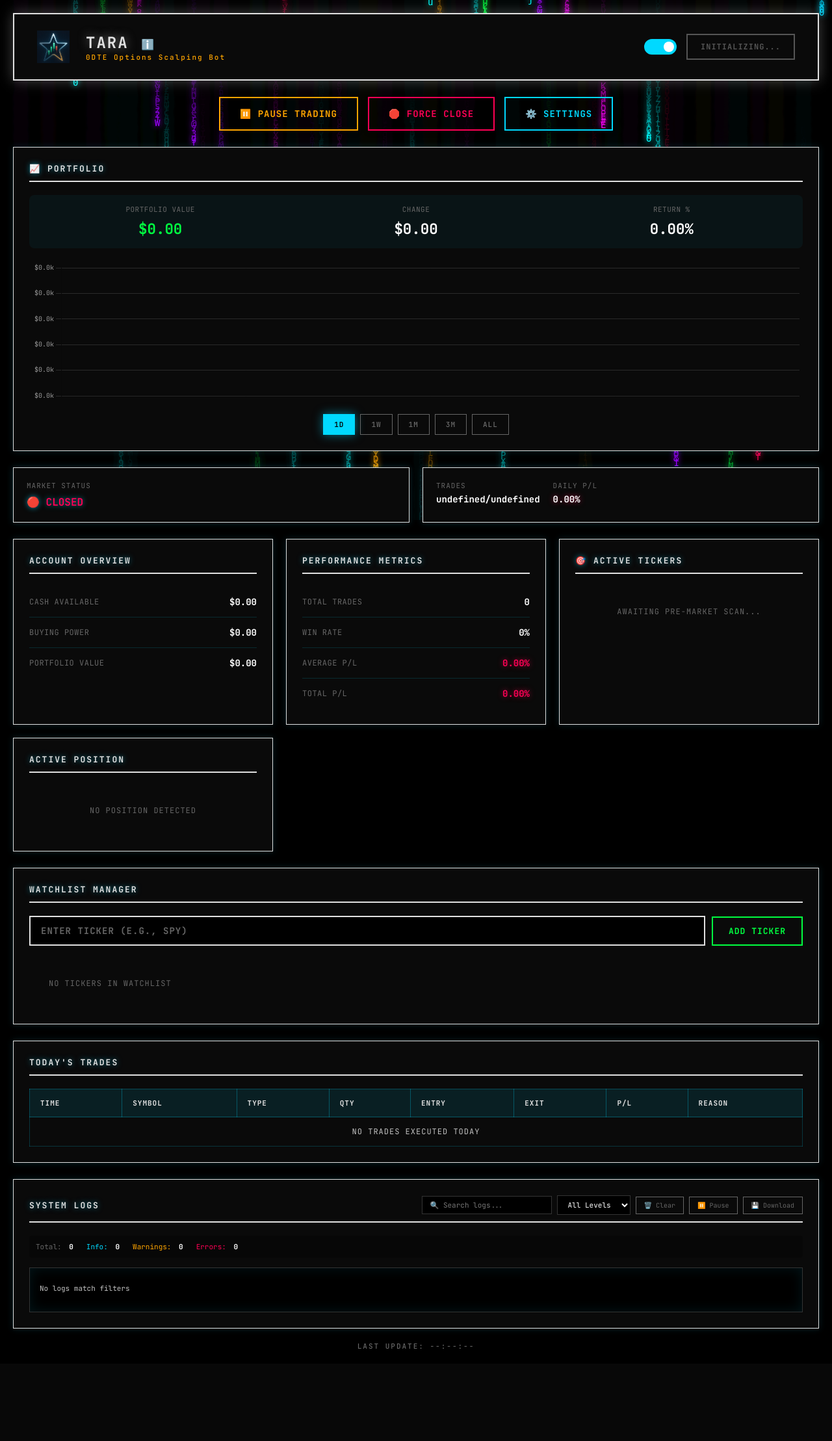
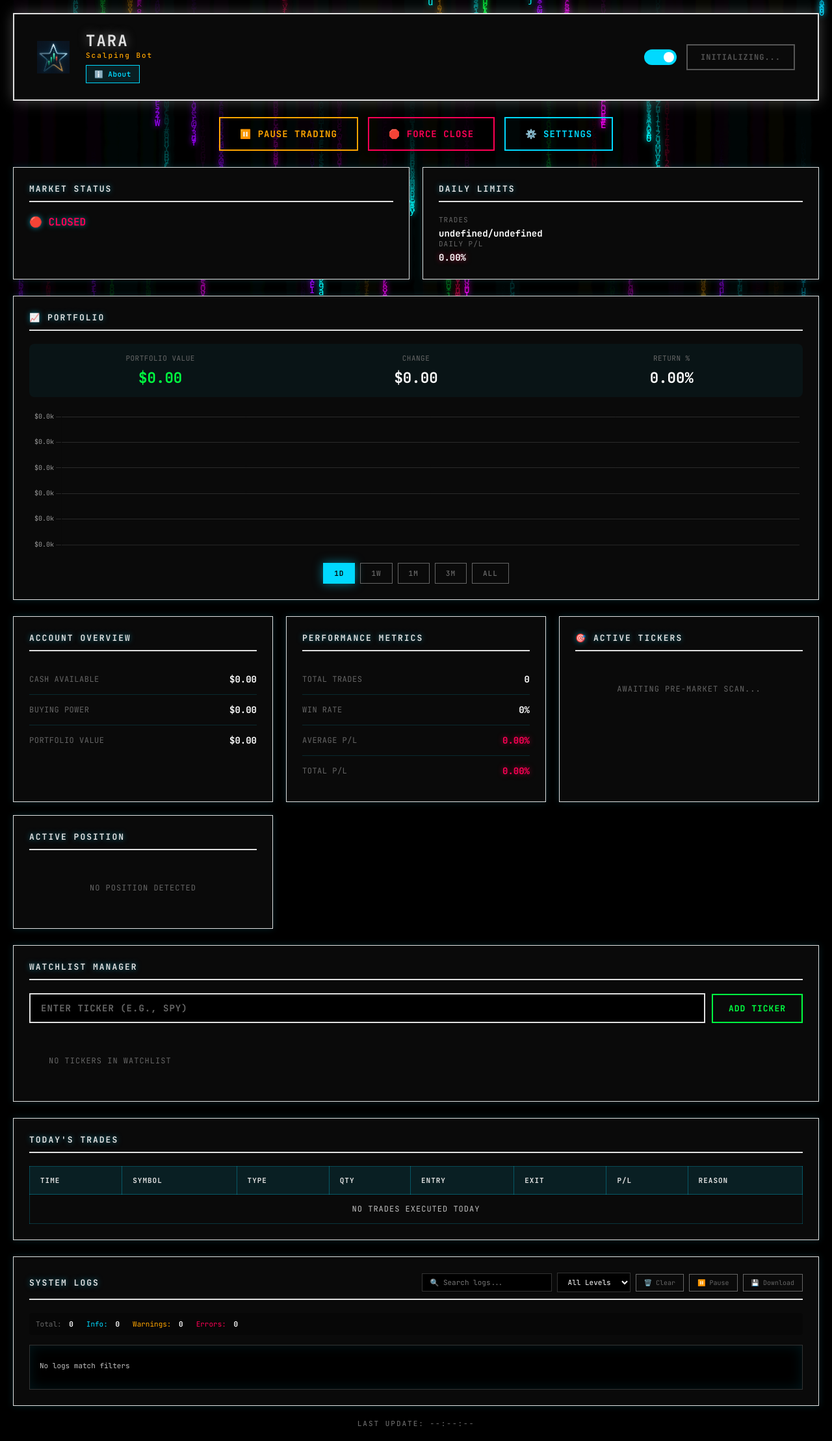
Before and after one commit to CodeShali/scalp-bot, a Flask app: page / in a window 1280 px wide. Shown: the whole page at 65% size. Before the commit the page ends 2075 px from the top, so only its background shows below. Run offline with Flask 3, Linux system fonts and the light colour scheme; data that the repository does not hold is empty; parts of the project's set-up code (start-up, migrations or seed data) failed here and were passed over.

Commit message:
LAYOUT REDESIGN: Market status on top, simplified header, About button
LAYOUT CHANGES:
✅ Market Status & Daily Limits moved to TOP (above portfolio)
✅ Now in 2-column grid
✅ More prominent position
✅ Easy to see at a glance

HEADER SIMPLIFICATION:
✅ Changed: '0DTE Options Scalping Bot' → 'Scalping Bot'
✅ Cleaner, shorter subtitle
✅ Less cluttered

ABOUT BUTTON:
✅ Replaced ℹ️ icon with button
✅ Button: 'ℹ️ About'
✅ Located below TARA title
✅ Cyan border, hover effect
✅ More discoverable than icon

NEW ORDER (Top to Bottom):
1. Header (TARA + About button + Toggle + Status)
2. Control Buttons (Pause/Resume/Force Close/Settings)
3. Market Status & Daily Limits ← MOVED UP
4. Portfolio Chart
5. Account Overview & Performance
6. Active Tickers & Position
7. Watchlist Manager
8. Today's Trades

Benefits:
✅ Market info more visible
✅ Cleaner header
✅ Better information hierarchy
✅ About button easier to find

```diff
--- a/static/dashboard.css
+++ b/static/dashboard.css
@@ -51,9 +51,25 @@ body {
 .chart-btn { padding: 8px 16px; border: 1px solid #666666; background: transparent; color: #666666; cursor: pointer; transition: all 0.2s; font-family: 'JetBrains Mono', monospace; font-size: 11px; font-weight: 600; letter-spacing: 1px; }
 .chart-btn:hover { border-color: #00d9ff; color: #00d9ff; box-shadow: 0 0 10px rgba(0, 217, 255, 0.3); }
 .chart-btn.active { background: #00d9ff; color: #000000; border-color: #00d9ff; box-shadow: 0 0 15px rgba(0, 217, 255, 0.5); }
-/* About Icon & Popup */
-.about-icon { display: inline-block; margin-left: 10px; cursor: help; transition: transform 0.2s; }
-.about-icon:hover { transform: scale(1.2); }
+/* About Button & Popup */
+.about-btn {
+    margin-top: 8px;
+    padding: 6px 12px;
+    background: rgba(0, 217, 255, 0.1);
+    border: 1px solid #00d9ff;
+    color: #00d9ff;
+    font-size: 11px;
+    font-weight: 600;
+    cursor: pointer;
+    transition: all 0.2s;
+    font-family: 'JetBrains Mono', monospace;
+    letter-spacing: 0.5px;
+}
+.about-btn:hover {
+    background: #00d9ff;
+    color: #000;
+    box-shadow: 0 0 10px rgba(0, 217, 255, 0.5);
+}
 .about-popup { position: fixed; top: 0; left: 0; width: 100%; height: 100%; background: rgba(0, 0, 0, 0.8); z-index: 1000; display: flex; align-items: center; justify-content: center; }
 .about-popup-content { background: #0a0a0a; border: 2px solid #00d9ff; padding: 25px; max-width: 700px; width: 90%; box-shadow: 0 0 30px rgba(0, 217, 255, 0.5); }
 .close-popup:hover { color: #ff0055; }
--- a/static/dashboard.js
+++ b/static/dashboard.js
@@ -895,7 +895,7 @@ document.querySelectorAll('.chart-btn').forEach(btn => {
 });
 
 // About popup
-document.getElementById('aboutIcon')?.addEventListener('click', () => {
+document.getElementById('aboutBtn')?.addEventListener('click', () => {
     document.getElementById('aboutPopup').style.display = 'flex';
 });
 
--- a/templates/dashboard.html
+++ b/templates/dashboard.html
@@ -16,11 +16,9 @@
             <div class="header-left">
                 <img src="/static/tara-logo.png" alt="TARA" style="height: 50px; margin-right: 15px; vertical-align: middle;">
                 <div style="display: inline-block; vertical-align: middle;">
-                    <h1 style="margin: 0; display: inline-block;">TARA</h1>
-                    <div class="about-icon" id="aboutIcon" title="About TARA">
-                        <span style="font-size: 16px; cursor: help;">ℹ️</span>
-                    </div>
-                    <div class="subtitle">0DTE Options Scalping Bot</div>
+                    <h1 style="margin: 0;">TARA</h1>
+                    <div class="subtitle">Scalping Bot</div>
+                    <button id="aboutBtn" class="about-btn">ℹ️ About</button>
                 </div>
             </div>
             <div style="display: flex; align-items: center; gap: 15px;">
@@ -88,6 +86,29 @@
             <button id="settingsBtn" class="btn-control btn-info">⚙️ SETTINGS</button>
         </div>
 
+        <!-- Market Status & Trades Panel -->
+        <div class="grid" style="grid-template-columns: repeat(2, 1fr); margin-bottom: 25px;">
+            <div class="card">
+                <div class="card-title">MARKET STATUS</div>
+                <div id="marketStatus">
+                    <div class="status-value">Loading...</div>
+                </div>
+            </div>
+            <div class="card">
+                <div class="card-title">DAILY LIMITS</div>
+                <div id="dailyLimits">
+                    <div class="limit-item">
+                        <span>TRADES</span>
+                        <span id="tradesCount">0/5</span>
+                    </div>
+                    <div class="limit-item">
+                        <span>DAILY P/L</span>
+                        <span id="dailyPnl">0.00%</span>
+                    </div>
+                </div>
+            </div>
+        </div>
+
         <!-- Portfolio Chart -->
         <div class="card" style="margin-bottom: 25px;">
             <div class="card-title">📈 PORTFOLIO</div>
@@ -117,23 +138,6 @@
             </div>
         </div>
 
-        <!-- Control Panel -->
-        <div class="control-panel">
-            <div class="market-status" id="marketStatus">
-                <div class="status-label">MARKET STATUS</div>
-                <div class="status-value">Loading...</div>
-            </div>
-            <div class="daily-limits" id="dailyLimits">
-                <div class="limit-item">
-                    <span>TRADES</span>
-                    <span id="tradesCount">0/5</span>
-                </div>
-                <div class="limit-item">
-                    <span>DAILY P/L</span>
-                    <span id="dailyPnl">0.00%</span>
-                </div>
-            </div>
-        </div>
 
         <!-- Stats Grid -->
         <div class="grid">
```
